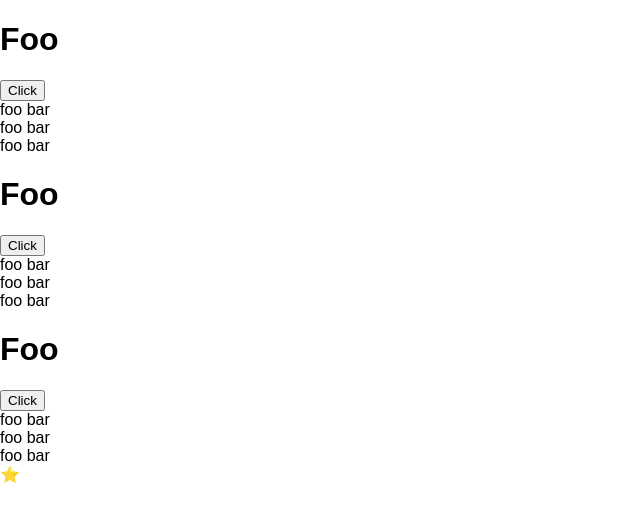
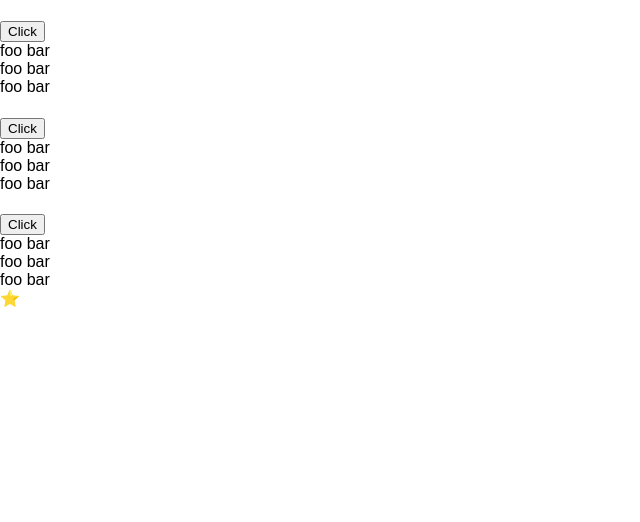
Before and after one commit to mrseanbaines/enzyme-docs, a React (Create React App) app: page / in a window 1280 px wide. Shown: the top 522 px of the page, without its empty margins (0-640 px from the left). Built offline with nearby package versions, Linux system fonts and the light colour scheme.

Commit message:
Check that Foo renders the title

```diff
--- a/src/Foo.js
+++ b/src/Foo.js
@@ -6,7 +6,7 @@ class Foo extends React.Component {
   render() {
     return (
       <div>
-        <h1>Foo</h1>
+        <h1>{this.props.title}</h1>
         <button onClick={this.props.onButtonClick}>Click</button>
         <div className="foo-bar">foo bar</div>
         <div className="foo-bar">foo bar</div>
```
Also changed, not shown: 1 other file (tests, documents, lock files or other folders).
